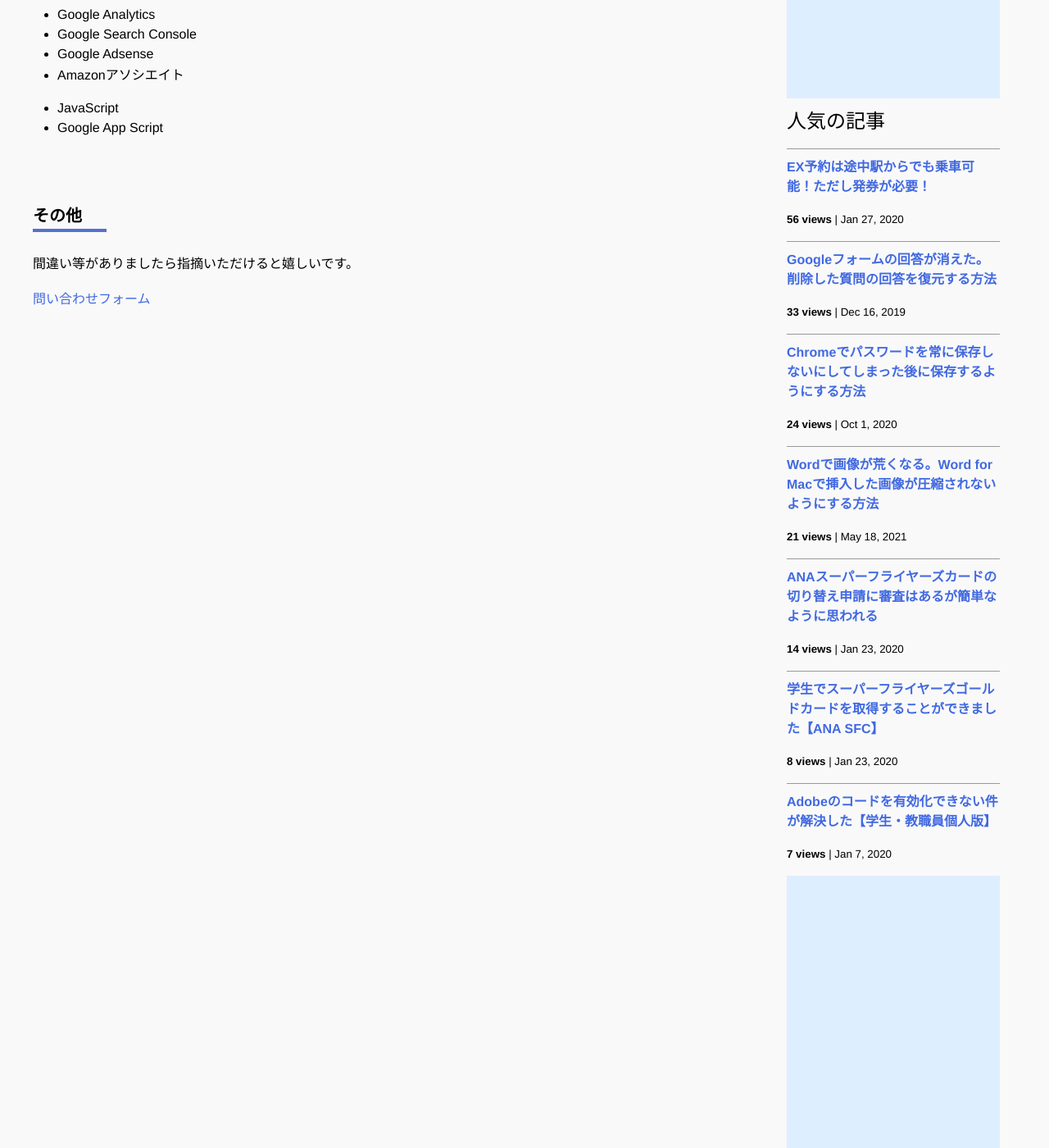
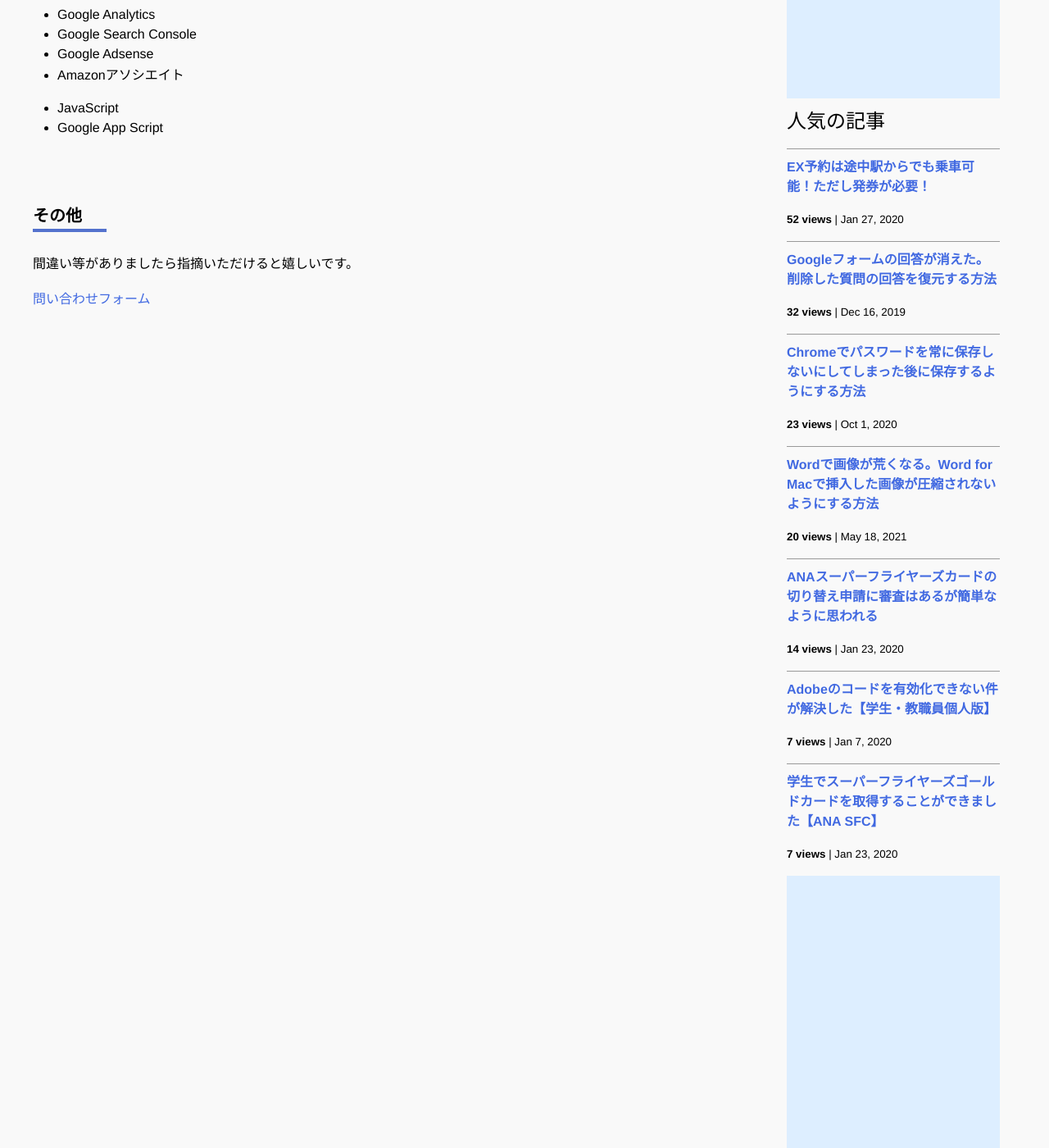
Before and after one commit to iwanaminami/shoyaiwaname, a Jekyll site: the page built from about.markdown, in a window 1280 px wide and 1400 px high, scrolled down 693 px. Shown: the whole window at 82% size. Built offline with Jekyll 4.4.1, drawn with Linux system fonts in a browser that asks for light colours; nearby versions of some CDN libraries; comment, search, counter and statistics services are not loaded.

Commit message:
chore(ga): update _data/popularposts.yml 20260709-0052

```diff
--- a/_data/popularposts.yml
+++ b/_data/popularposts.yml
@@ -1,17 +1,17 @@
 side:
-  - view: 56
+  - view: 52
     url: "/2020/01/27/ex-rideontheway.html"
-  - view: 33
+  - view: 32
     url: "/2019/12/16/restore-googleform.html"
-  - view: 24
+  - view: 23
     url: "/2020/10/01/googlepassword.html"
-  - view: 21
+  - view: 20
     url: "/2021/05/18/image-compression-word.html"
   - view: 14
     url: "/2020/01/23/sfc-judge.html"
-  - view: 9
+  - view: 8
     url: "/"
-  - view: 8
-    url: "/2020/01/23/sfcgold.html"
   - view: 7
     url: "/2020/01/07/adobe-activate-problem.html"
+  - view: 7
+    url: "/2020/01/23/sfcgold.html"
```
